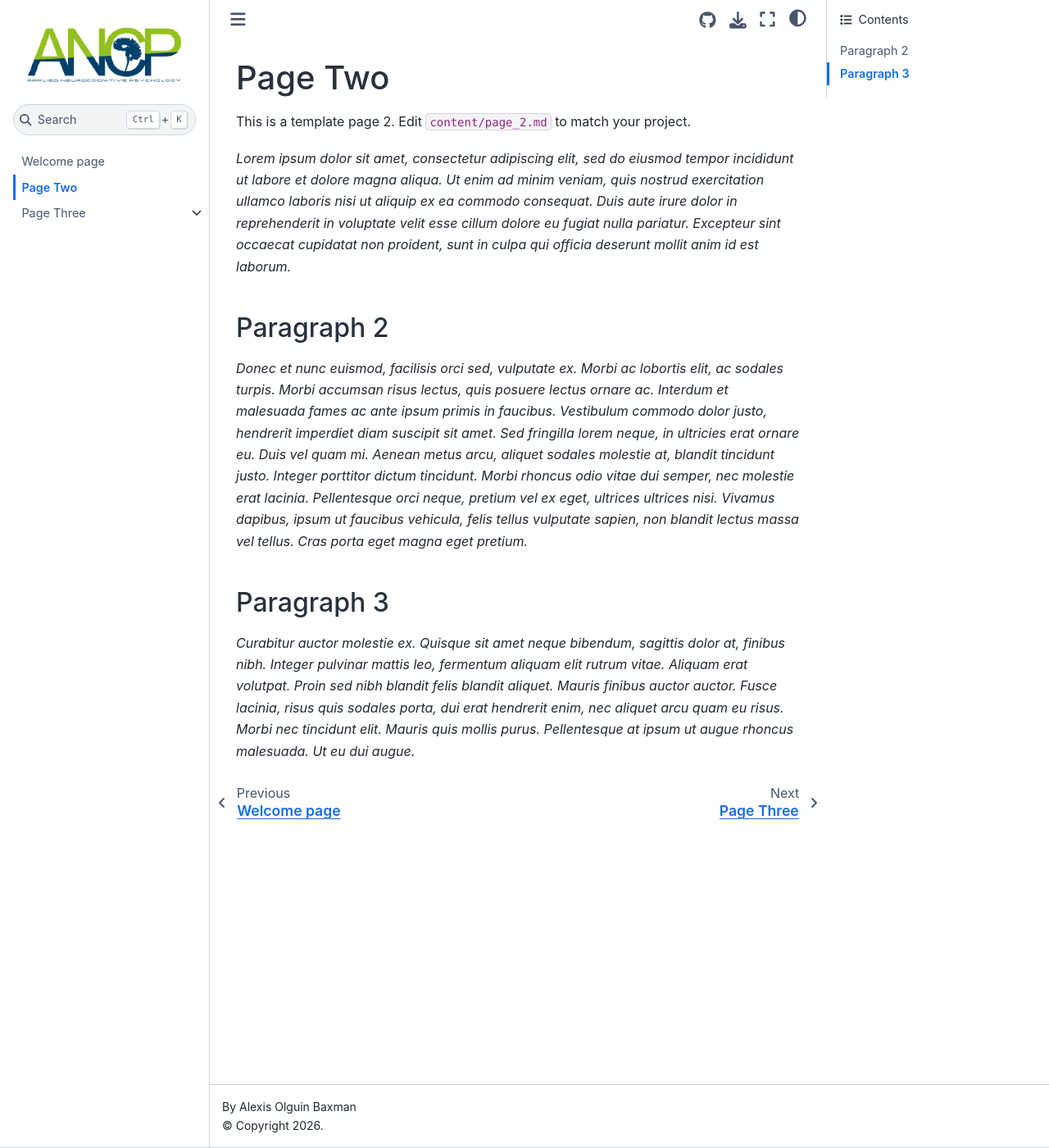
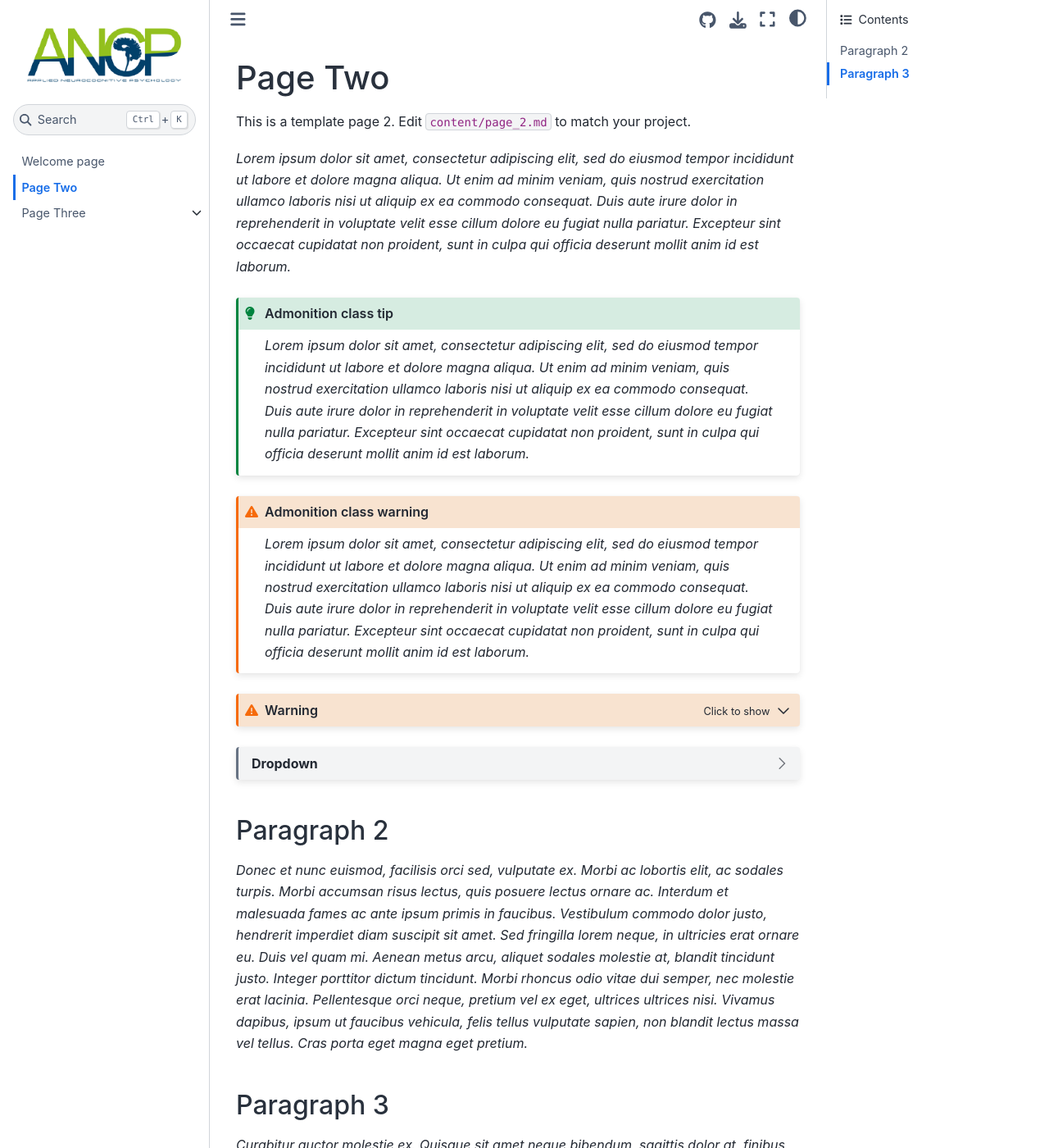
Before and after one commit to alexisbaxman/jupyter_template, a Jupyter Book: the page built from content/page_2.md, in a window 1280 px wide and 1400 px high. Shown: the whole window at 82% size. Built offline with Jupyter Book 1.0.4 settings and Sphinx 7.4.7 and the Sphinx Book theme 1.1.4, drawn with Linux system fonts in a browser that asks for light colours.

Commit message:
Update page_2.md

````diff
--- a/content/page_2.md
+++ b/content/page_2.md
@@ -1,11 +1,30 @@
 # Page Two
-
-
 
 This is a template page 2. Edit `content/page_2.md` to match your project.
 
 *Lorem ipsum dolor sit amet, consectetur adipiscing elit, sed do eiusmod tempor incididunt ut labore et dolore magna aliqua. Ut enim ad minim veniam, quis nostrud exercitation ullamco laboris nisi ut aliquip ex ea commodo consequat. Duis aute irure dolor in reprehenderit in voluptate velit esse cillum dolore eu fugiat nulla pariatur. Excepteur sint occaecat cupidatat non proident, sunt in culpa qui officia deserunt mollit anim id est laborum.*
 
+
+```{admonition} Admonition class tip
+:class: tip
+*Lorem ipsum dolor sit amet, consectetur adipiscing elit, sed do eiusmod tempor incididunt ut labore et dolore magna aliqua. Ut enim ad minim veniam, quis nostrud exercitation ullamco laboris nisi ut aliquip ex ea commodo consequat. Duis aute irure dolor in reprehenderit in voluptate velit esse cillum dolore eu fugiat nulla pariatur. Excepteur sint occaecat cupidatat non proident, sunt in culpa qui officia deserunt mollit anim id est laborum.*
+```
+
+
+```{admonition} Admonition class warning
+:class: warning
+*Lorem ipsum dolor sit amet, consectetur adipiscing elit, sed do eiusmod tempor incididunt ut labore et dolore magna aliqua. Ut enim ad minim veniam, quis nostrud exercitation ullamco laboris nisi ut aliquip ex ea commodo consequat. Duis aute irure dolor in reprehenderit in voluptate velit esse cillum dolore eu fugiat nulla pariatur. Excepteur sint occaecat cupidatat non proident, sunt in culpa qui officia deserunt mollit anim id est laborum.*
+```
+
+
+```{warning} Admonition class dropdown
+:class: dropdown
+*Lorem ipsum dolor sit amet, consectetur adipiscing elit, sed do eiusmod tempor incididunt ut labore et dolore magna aliqua. Ut enim ad minim veniam, quis nostrud exercitation ullamco laboris nisi ut aliquip ex ea commodo consequat. Duis aute irure dolor in reprehenderit in voluptate velit esse cillum dolore eu fugiat nulla pariatur. Excepteur sint occaecat cupidatat non proident, sunt in culpa qui officia deserunt mollit anim id est laborum.*
+```
+
+```{dropdown} Dropdown
+*Lorem ipsum dolor sit amet, consectetur adipiscing elit, sed do eiusmod tempor incididunt ut labore et dolore magna aliqua. Ut enim ad minim veniam, quis nostrud exercitation ullamco laboris nisi ut aliquip ex ea commodo consequat. Duis aute irure dolor in reprehenderit in voluptate velit esse cillum dolore eu fugiat nulla pariatur. Excepteur sint occaecat cupidatat non proident, sunt in culpa qui officia deserunt mollit anim id est laborum.*
+```
 
 ## Paragraph 2
 
````
